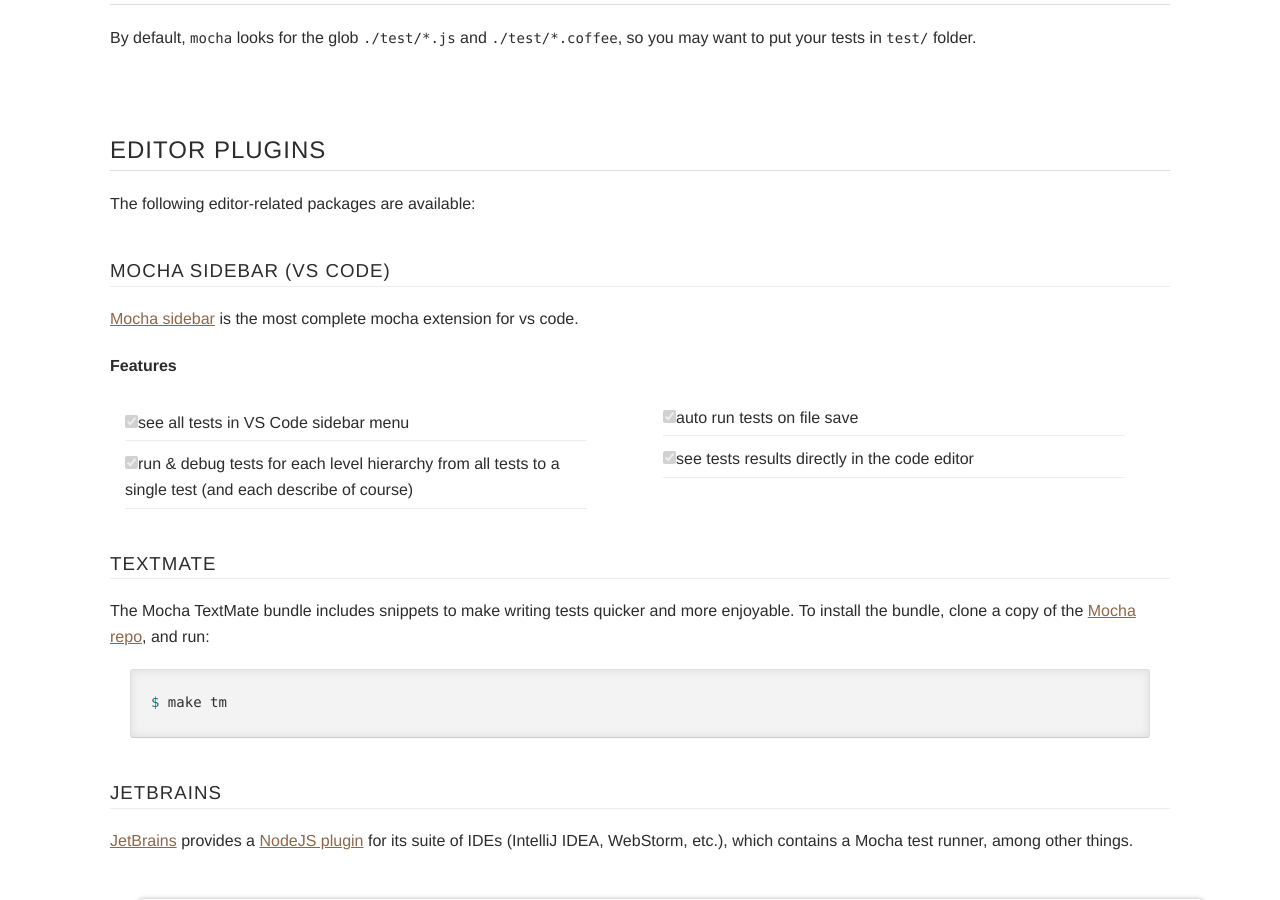
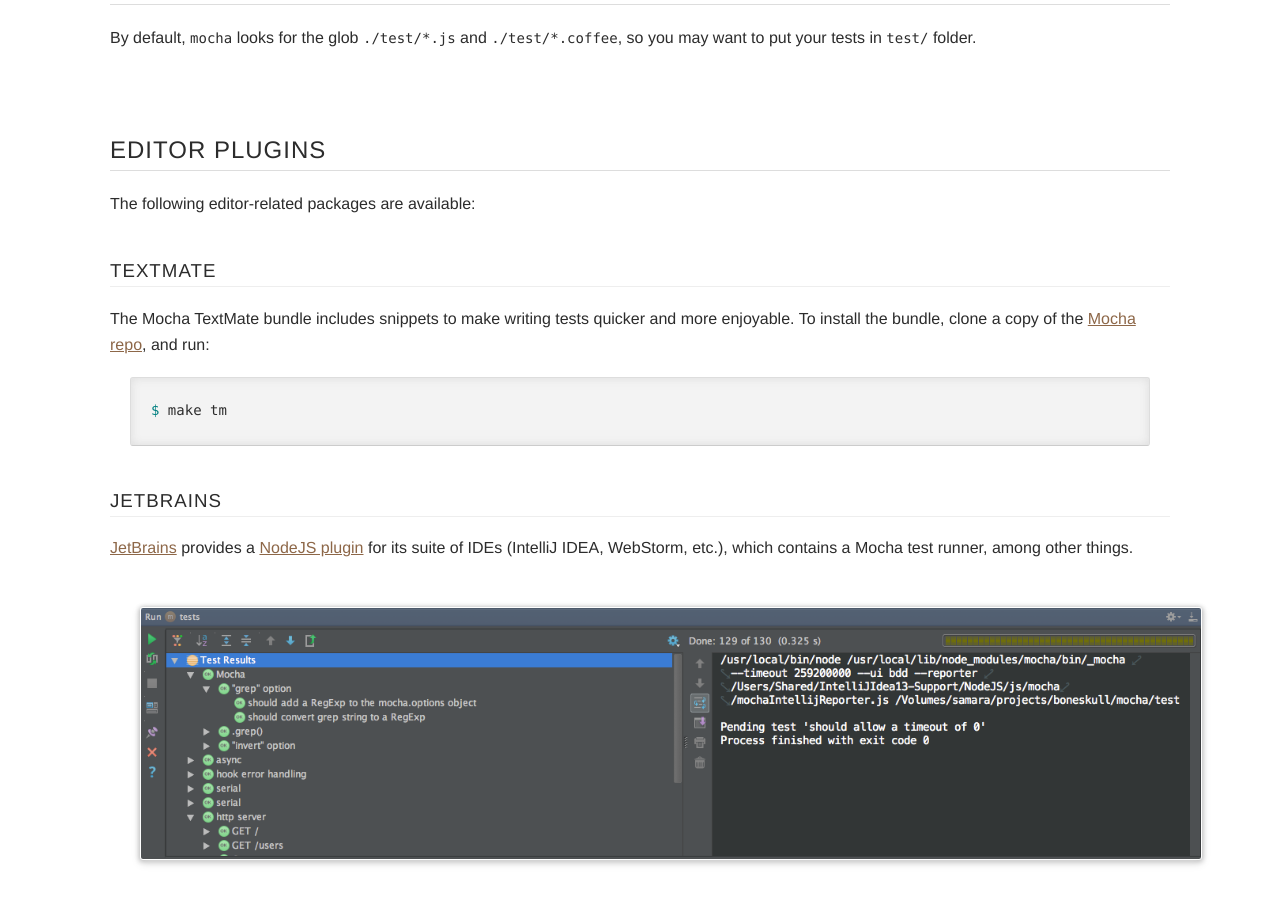
Before and after one commit to mochajs/docs-legacy, a Jekyll site: the page built from index.md, in a window 1280 px wide and 900 px high, scrolled down 42751 px. Built offline with Jekyll 4.4.1, drawn with Linux system fonts in a browser that asks for light colours; nearby versions of some CDN libraries; comment, search, counter and statistics services are not loaded; some of the changed text lies outside the part shown.

Commit message:
docs: formatting fix [ci skip]

```diff
--- a/index.md
+++ b/index.md
@@ -1230,17 +1230,6 @@ By default, `mocha` looks for the glob `./test/*.js` and `./test/*.coffee`, so y
 
 The following editor-related packages are available:
 
-### Mocha Sidebar (VS Code)
-
-[Mocha sidebar](https://marketplace.visualstudio.com/items?itemName=maty.vscode-mocha-sidebar) is the most complete mocha extension for vs code.
-
-#### Features
-
-* [x] see all tests in VS Code sidebar menu
-* [x] run & debug tests for each level hierarchy from all tests to a single test (and each describe of course)
-* [x] auto run tests on file save
-* [x] see tests results directly in the code editor
-
 ### TextMate
 
 The Mocha TextMate bundle includes snippets to make writing tests quicker and more enjoyable.  To install the bundle, clone a copy of the [Mocha repo](https://github.com/mochajs/mocha), and run:
```
Also changed, not shown: other parts of index.md (+11 -0 lines).
